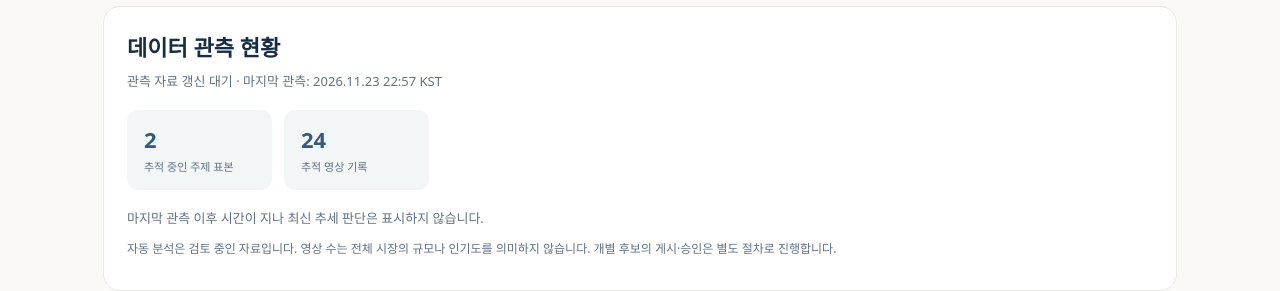
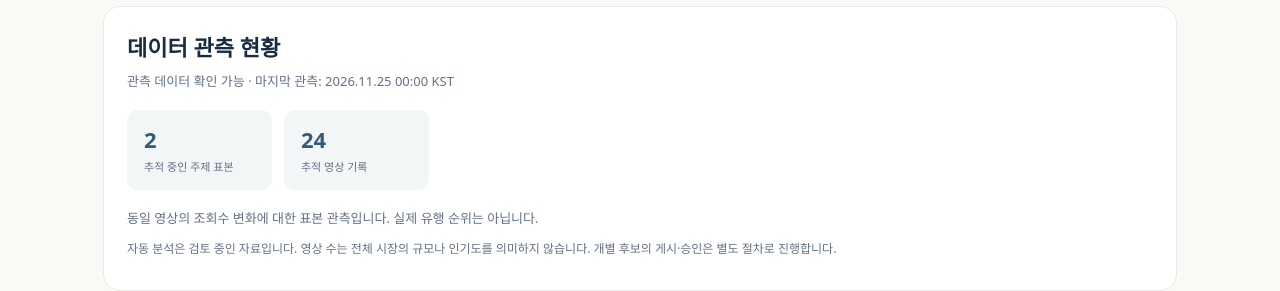
Before and after one commit to tjrwls12/ktrend-public-beta, a plain HTML site: page index.html in a window 1280 px wide. Shown: the part 2132-2423 px from the top of the page. Drawn offline with Linux system fonts and the light colour scheme.

Commit message:
Update K-Trend public observation status

```diff
--- a/index.html
+++ b/index.html
@@ -20,9 +20,9 @@
 .kt-v17 .metrics small{color:#627184;font-size:11px}.kt-v17 .notice{font-size:12px;color:#627184}
 </style>
 <h2>데이터 관측 현황</h2>
-<p>관측 자료 갱신 대기 · 마지막 관측: 2026.11.23 22:57 KST</p>
+<p>관측 데이터 확인 가능 · 마지막 관측: 2026.11.25 00:00 KST</p>
 <div class="metrics"><div><strong>2</strong><small>추적 중인 주제 표본</small></div><div><strong>24</strong><small>추적 영상 기록</small></div></div>
-<p>마지막 관측 이후 시간이 지나 최신 추세 판단은 표시하지 않습니다.</p>
+<p>동일 영상의 조회수 변화에 대한 표본 관측입니다. 실제 유행 순위는 아닙니다.</p>
 <p class="notice">자동 분석은 검토 중인 자료입니다. 영상 수는 전체 시장의 규모나 인기도를 의미하지 않습니다. 개별 후보의 게시·승인은 별도 절차로 진행합니다.</p>
 </section>
 <!-- K-TREND-V17-STATUS-END -->
```
